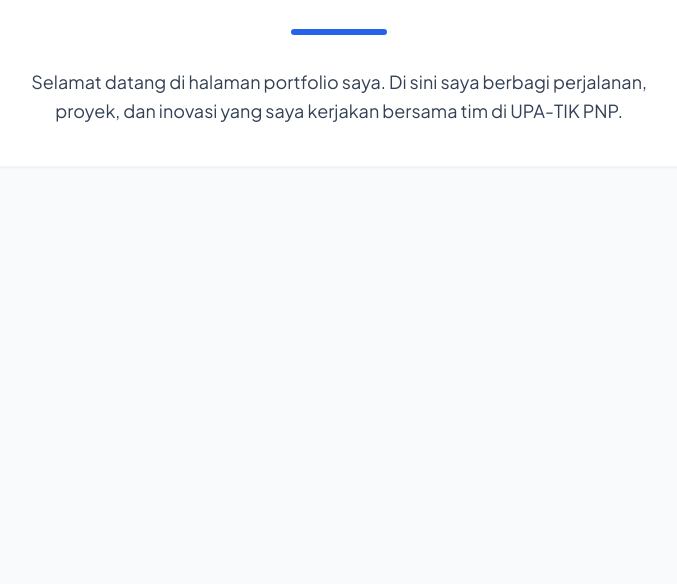
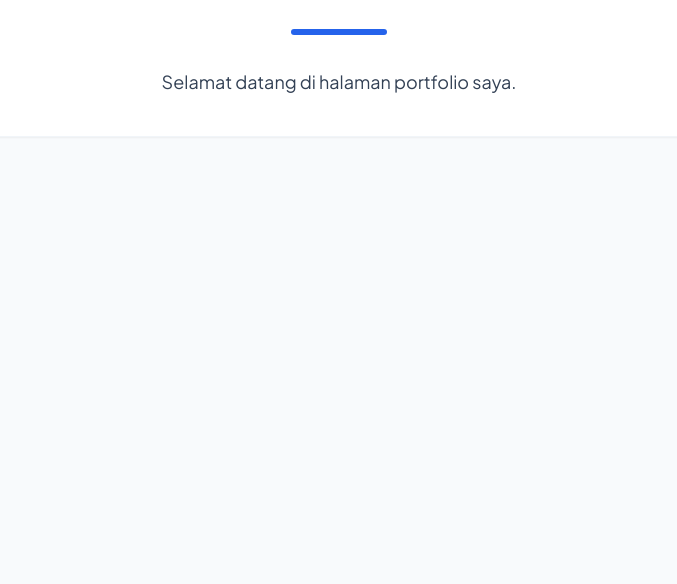
Before and after one commit to amiralamra/amiralamra.github.io, a plain HTML site: page index.html in a window 1280 px wide. Shown: the part 216-800 px from the top of the page, without its empty margins (301-978 px from the left). Drawn offline with nearby package versions, Linux system fonts and the light colour scheme.

Commit message:
Update index.html

```diff
--- a/index.html
+++ b/index.html
@@ -17,8 +17,7 @@
             <p class="text-xl text-slate-600 mb-8">Part of UPA-TIK Politeknik Negeri Padang</p>
             <div class="w-24 h-1.5 bg-blue-600 mx-auto rounded-full mb-8"></div>
             <p class="text-lg text-slate-700 leading-relaxed max-w-2xl mx-auto">
-                Selamat datang di halaman portfolio saya. Di sini saya berbagi perjalanan,
-                proyek, dan inovasi yang saya kerjakan bersama tim di UPA-TIK PNP.
+                Selamat datang di halaman portfolio saya.
             </p>
         </div>
     </main>
```
